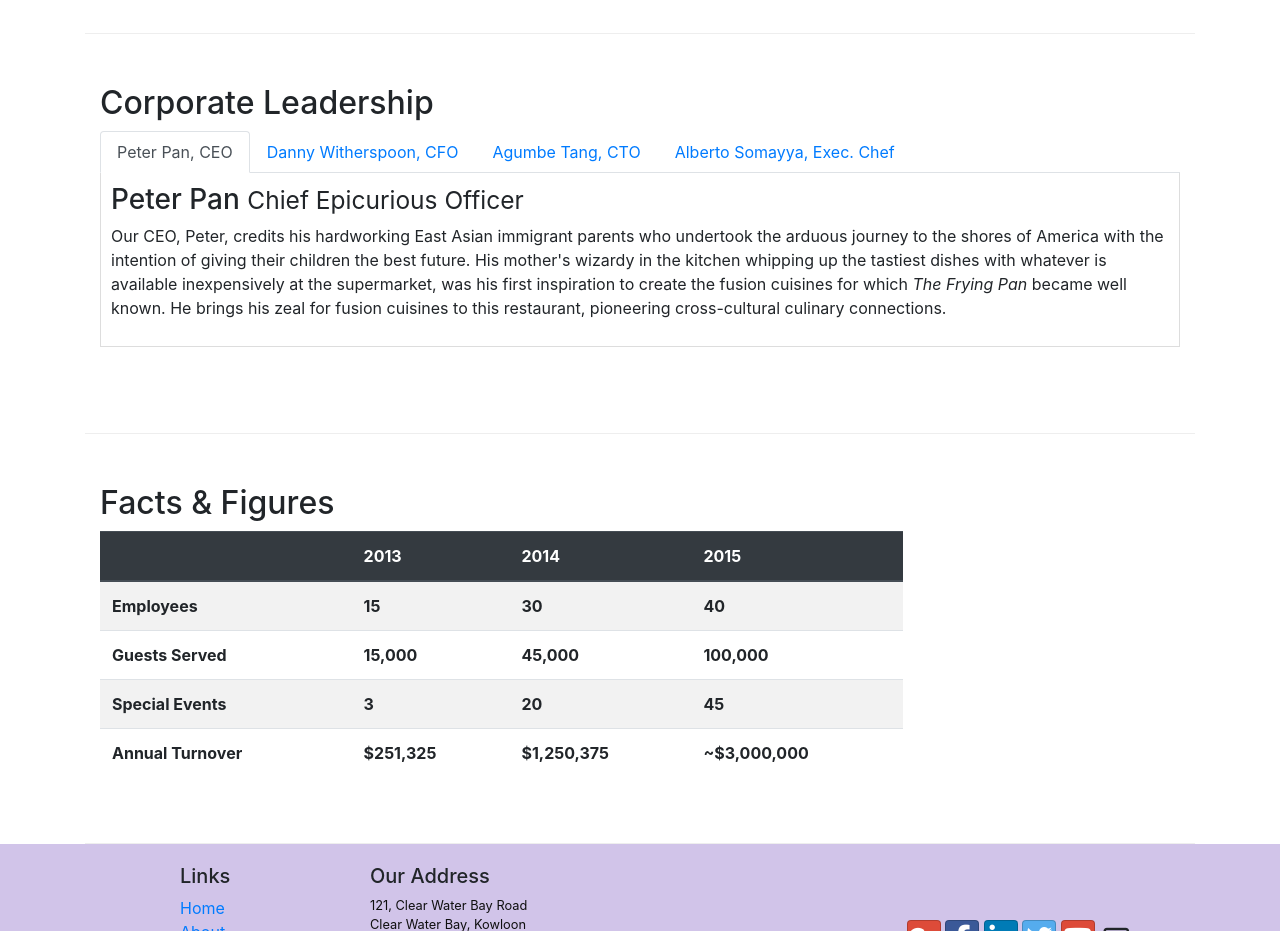
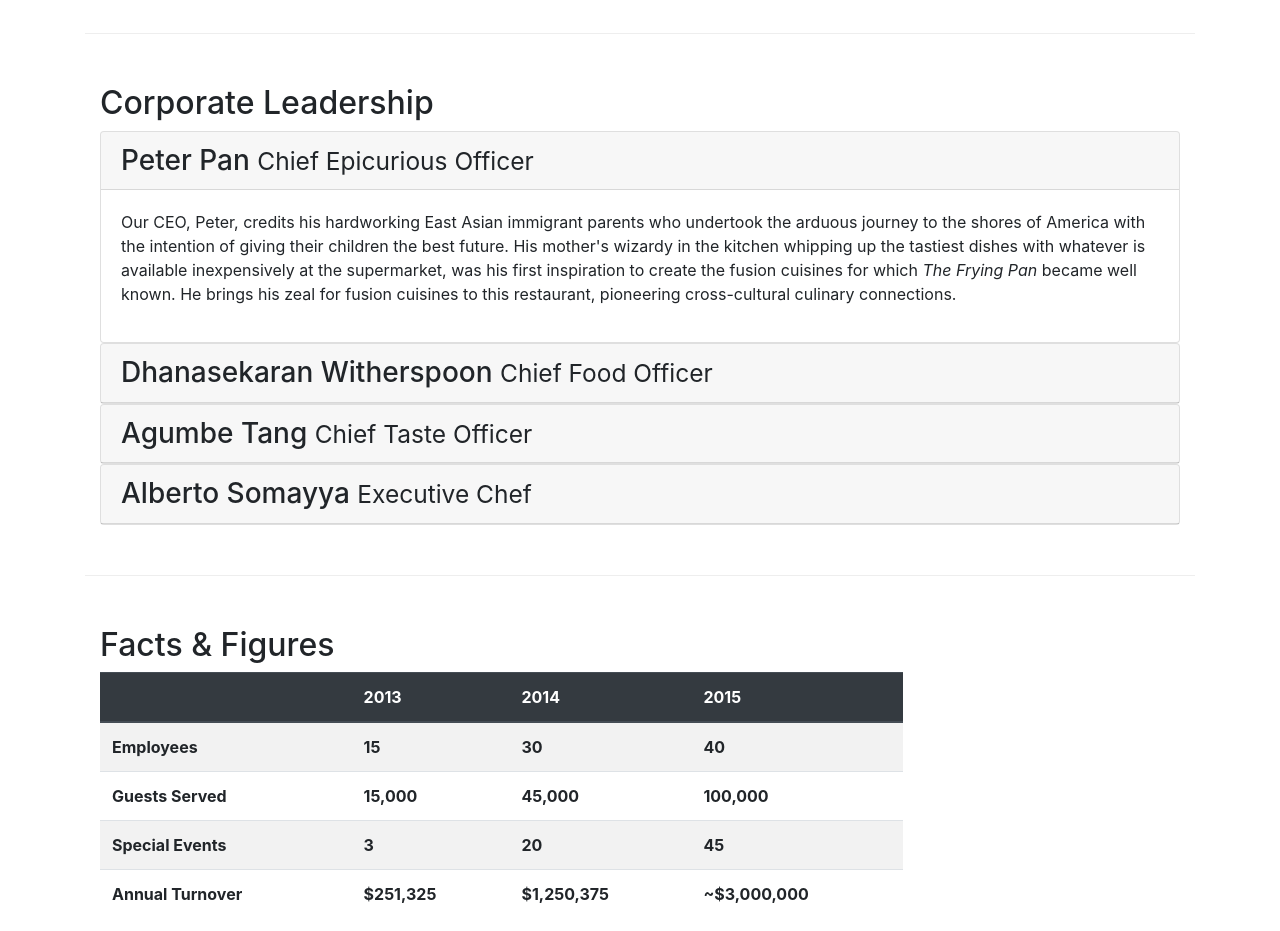
Before and after one commit to KaiserNinjus/con-fusion, a plain HTML site: page aboutus.html in a window 1280 px wide. Shown: the part 940-1871 px from the top of the page. Drawn offline with nearby package versions, Linux system fonts and the light colour scheme.

Commit message:
accordian

```diff
--- a/aboutus.html
+++ b/aboutus.html
@@ -154,88 +154,122 @@
         <div class="col">
           <h2>Corporate Leadership</h2>
 
-          <ul class="nav nav-tabs">
-            <li class="nav-item">
-              <a
-                class="nav-link active"
-                href="#peter"
-                role="tab"
-                data-toggle="tab"
-                >Peter Pan, CEO</a
+          <div id="accordian">
+            <div class="card">
+              <div class="card-header" role="tab" id="peterhead">
+                <h3 class="mb-0">
+                  <a data-toggle="collapse" data-target="#peter">
+                    Peter Pan <small>Chief Epicurious Officer</small>
+                  </a>
+                </h3>
+              </div>
+              <div
+                role="tabpanel"
+                class="collapse show"
+                id="peter"
+                data-parent="#accordian"
               >
-            </li>
-            <li class="nav-item">
-              <a class="nav-link" href="#danny" role="tab" data-toggle="tab"
-                >Danny Witherspoon, CFO</a
-              >
-            </li>
-            <li class="nav-item">
-              <a class="nav-link" href="#agumbe" role="tab" data-toggle="tab"
-                >Agumbe Tang, CTO</a
-              >
-            </li>
-            <li class="nav-item">
-              <a class="nav-link" href="#alberto" role="tab" data-toggle="tab"
-                >Alberto Somayya, Exec. Chef</a
-              >
-            </li>
-          </ul>
-
-          <div class="tab-content">
-            <div role="tabpanel" class="tab-pane fade show active" id="peter">
-              <h3>Peter Pan <small>Chief Epicurious Officer</small></h3>
+                <div class="card-body">
                   <p class="d-none d-sm-block">
                     Our CEO, Peter, credits his hardworking East Asian immigrant
                     parents who undertook the arduous journey to the shores of
                     America with the intention of giving their children the best
                     future. His mother's wizardy in the kitchen whipping up the
-                tastiest dishes with whatever is available inexpensively at the
-                supermarket, was his first inspiration to create the fusion
-                cuisines for which
-                <em>The Frying Pan</em> became well known. He brings his zeal
-                for fusion cuisines to this restaurant, pioneering
+                    tastiest dishes with whatever is available inexpensively at
+                    the supermarket, was his first inspiration to create the
+                    fusion cuisines for which
+                    <em>The Frying Pan</em> became well known. He brings his
+                    zeal for fusion cuisines to this restaurant, pioneering
                     cross-cultural culinary connections.
                   </p>
                 </div>
-            <div role="tabpanel" class="tab-pane fade" id="danny">
-              <h3>
+              </div>
+            </div>
+
+            <div class="card">
+              <div class="card-header" role="tab" id="dannyhead">
+                <h3 class="mb-0">
+                  <a data-toggle="collapse" data-target="#danny">
                     Dhanasekaran Witherspoon <small>Chief Food Officer</small>
+                  </a>
                 </h3>
+              </div>
+              <div
+                role="tabpanel"
+                class="collapse"
+                id="danny"
+                data-parent="#accordian"
+              >
+                <div class="card-body">
                   <p class="d-none d-sm-block">
                     Our CFO, Danny, as he is affectionately referred to by his
-                colleagues, comes from a long established family tradition in
-                farming and produce. His experiences growing up on a farm in the
-                Australian outback gave him great appreciation for varieties of
-                food sources. As he puts it in his own words,
+                    colleagues, comes from a long established family tradition
+                    in farming and produce. His experiences growing up on a farm
+                    in the Australian outback gave him great appreciation for
+                    varieties of food sources. As he puts it in his own words,
                     <em
                       >Everything that runs, wins, and everything that stays,
                       pays!</em
                     >
                   </p>
                 </div>
-            <div role="tabpanel" class="tab-pane fade" id="agumbe">
-              <h3>Agumbe Tang <small>Chief Taste Officer</small></h3>
+              </div>
+            </div>
+
+            <div class="card">
+              <div class="card-header" role="tab" id="agumbehead">
+                <h3 class="mb-0">
+                  <a data-toggle="collapse" data-target="#agumbe">
+                    Agumbe Tang <small>Chief Taste Officer</small>
+                  </a>
+                </h3>
+              </div>
+              <div
+                role="tabpanel"
+                class="collapse"
+                id="agumbe"
+                data-parent="#accordian"
+              >
+                <div class="card-body">
                   <p class="d-none d-sm-block">
-                Blessed with the most discerning gustatory sense, Agumbe, our
-                CTO, personally ensures that every dish that we serve meets his
-                exacting tastes. Our chefs dread the tongue lashing that ensues
-                if their dish does not meet his exacting standards. He lives by
-                his motto,
+                    Blessed with the most discerning gustatory sense, Agumbe,
+                    our CTO, personally ensures that every dish that we serve
+                    meets his exacting tastes. Our chefs dread the tongue
+                    lashing that ensues if their dish does not meet his exacting
+                    standards. He lives by his motto,
                     <em>You click only if you survive my lick.</em>
                   </p>
                 </div>
-            <div role="tabpanel" class="tab-pane fade" id="alberto">
-              <h3>Alberto Somayya <small>Executive Chef</small></h3>
+              </div>
+            </div>
+
+            <div class="card">
+              <div class="card-header" role="tab" id="albertohead">
+                <h3 class="mb-0">
+                  <a data-toggle="collapse" data-target="#alberto">
+                    Alberto Somayya <small>Executive Chef</small>
+                  </a>
+                </h3>
+              </div>
+              <div
+                role="tabpanel"
+                class="collapse"
+                id="alberto"
+                data-parent="#accordian"
+              >
+                <div class="card-body">
                   <p class="d-none d-sm-block">
-                Award winning three-star Michelin chef with wide International
-                experience having worked closely with whos-who in the culinary
-                world, he specializes in creating mouthwatering Indo-Italian
-                fusion experiences. He says,
+                    Award winning three-star Michelin chef with wide
+                    International experience having worked closely with whos-who
+                    in the culinary world, he specializes in creating
+                    mouthwatering Indo-Italian fusion experiences. He says,
                     <em
-                  >Put together the cuisines from the two craziest cultures, and
-                  you get a winning hit! Amma Mia!</em
+                      >Put together the cuisines from the two craziest cultures,
+                      and you get a winning hit! Amma Mia!</em
                     >
                   </p>
+                </div>
+              </div>
             </div>
           </div>
         </div>
```
Lines whose indentation alone changed are shown as unchanged.
